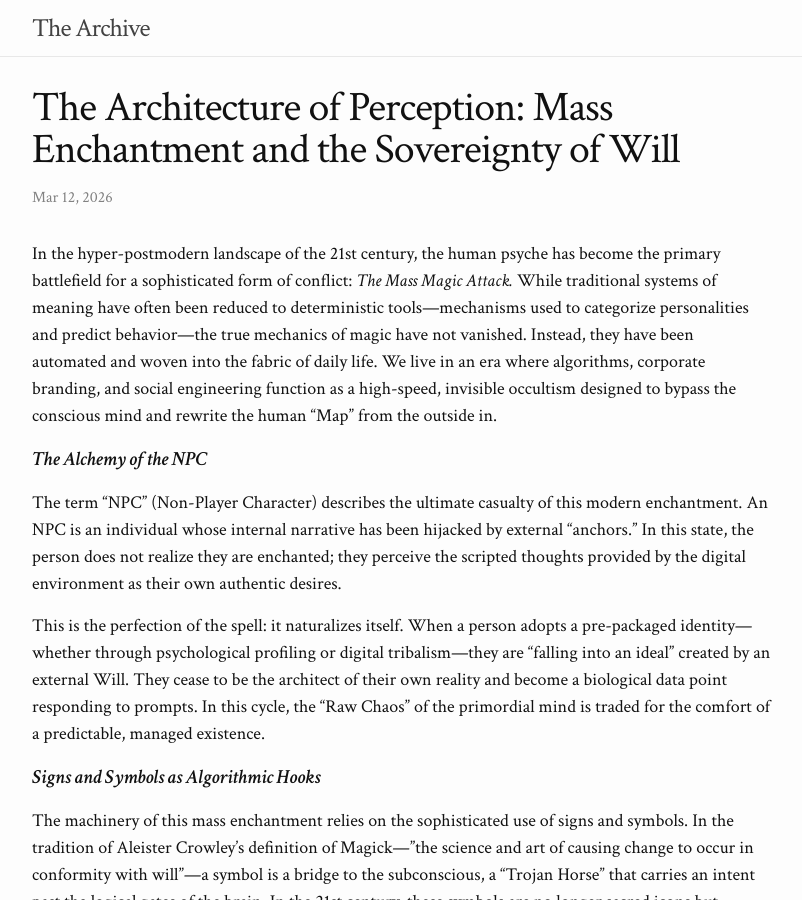
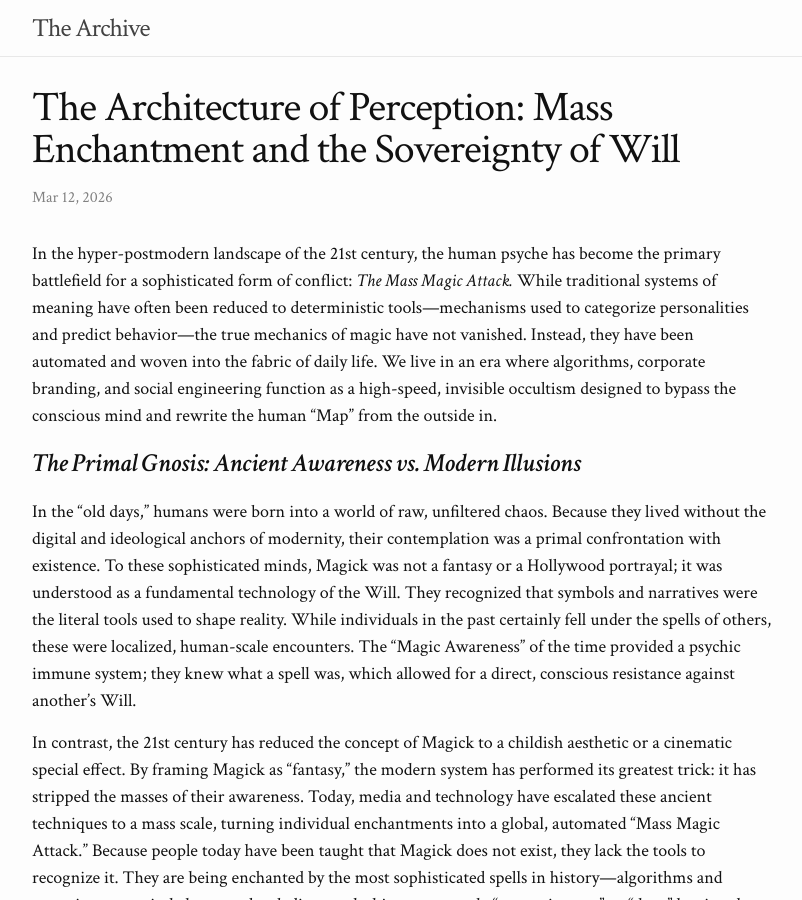
Before and after one commit to thisnat/the-archive, a Jekyll site: the page built from _posts/2026-3-12-the-architecture-of-perception-mass-enchantment-and-the-sovereignty-of-will.md, in a window 1280 px wide and 900 px high. Shown: the whole window, without its empty margins (238-1040 px from the left). Built offline with Jekyll 4.4.1, drawn with Linux system fonts in a browser that asks for light colours; some web fonts are replaced; some of the changed text lies outside the part shown.

Commit message:
feat: edit post

```diff
--- a/_posts/2026-3-12-the-architecture-of-perception-mass-enchantment-and-the-sovereignty-of-will.md
+++ b/_posts/2026-3-12-the-architecture-of-perception-mass-enchantment-and-the-sovereignty-of-will.md
@@ -5,6 +5,11 @@ date:   2026-3-12
 ---
 
 In the hyper-postmodern landscape of the 21st century, the human psyche has become the primary battlefield for a sophisticated form of conflict: *The Mass Magic Attack.* While traditional systems of meaning have often been reduced to deterministic tools—mechanisms used to categorize personalities and predict behavior—the true mechanics of magic have not vanished. Instead, they have been automated and woven into the fabric of daily life. We live in an era where algorithms, corporate branding, and social engineering function as a high-speed, invisible occultism designed to bypass the conscious mind and rewrite the human "Map" from the outside in.
+
+### The Primal Gnosis: Ancient Awareness vs. Modern Illusions
+In the "old days," humans were born into a world of raw, unfiltered chaos. Because they lived without the digital and ideological anchors of modernity, their contemplation was a primal confrontation with existence. To these sophisticated minds, Magick was not a fantasy or a Hollywood portrayal; it was understood as a fundamental technology of the Will. They recognized that symbols and narratives were the literal tools used to shape reality. While individuals in the past certainly fell under the spells of others, these were localized, human-scale encounters. The "Magic Awareness" of the time provided a psychic immune system; they knew what a spell was, which allowed for a direct, conscious resistance against another's Will.
+
+In contrast, the 21st century has reduced the concept of Magick to a childish aesthetic or a cinematic special effect. By framing Magick as "fantasy," the modern system has performed its greatest trick: it has stripped the masses of their awareness. Today, media and technology have escalated these ancient techniques to a mass scale, turning individual enchantments into a global, automated "Mass Magic Attack." Because people today have been taught that Magick does not exist, they lack the tools to recognize it. They are being enchanted by the most sophisticated spells in history—algorithms and narratives—precisely because they believe such things are merely "entertainment" or "data," leaving them completely vulnerable to a scale of influence the ancients could never have imagined.
 
 #### The Alchemy of the NPC
 The term "NPC" (Non-Player Character) describes the ultimate casualty of this modern enchantment. An NPC is an individual whose internal narrative has been hijacked by external "anchors." In this state, the person does not realize they are enchanted; they perceive the scripted thoughts provided by the digital environment as their own authentic desires.
```
